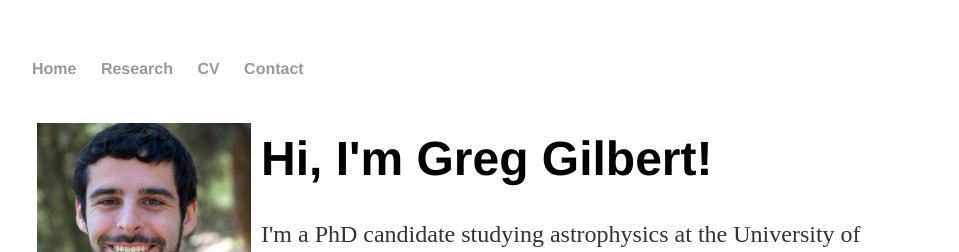
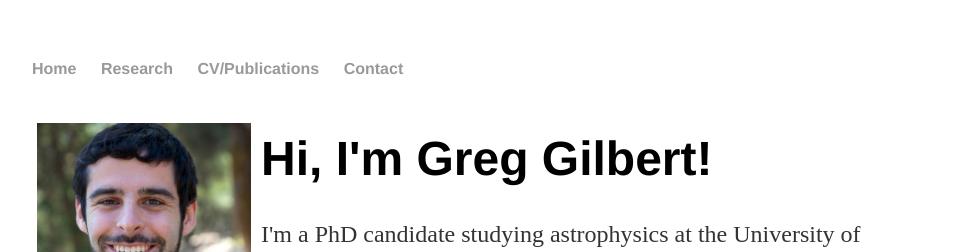
Before and after one commit to gjgilbert/gjgilbert.github.io, a Jekyll site: the page built from index.html, in a window 1280 px wide. Shown: the top 252 px of the page, without its empty margins (160-1119 px from the left). Built offline with Jekyll 4.4.1, drawn with Linux system fonts in a browser that asks for light colours.

Commit message:
Update default.html

```diff
--- a/_layouts/default.html
+++ b/_layouts/default.html
@@ -10,7 +10,7 @@
     		<ul>
         		<li><a href="/">Home</a></li>
 	        	<li><a href="/research">Research</a></li>
-        		<li><a href="/cv">CV</a></li>
+        		<li><a href="/cv">CV/Publications</a></li>
         		<li><a href="/contact">Contact</a></li>
     		</ul>
 		</nav>
```
